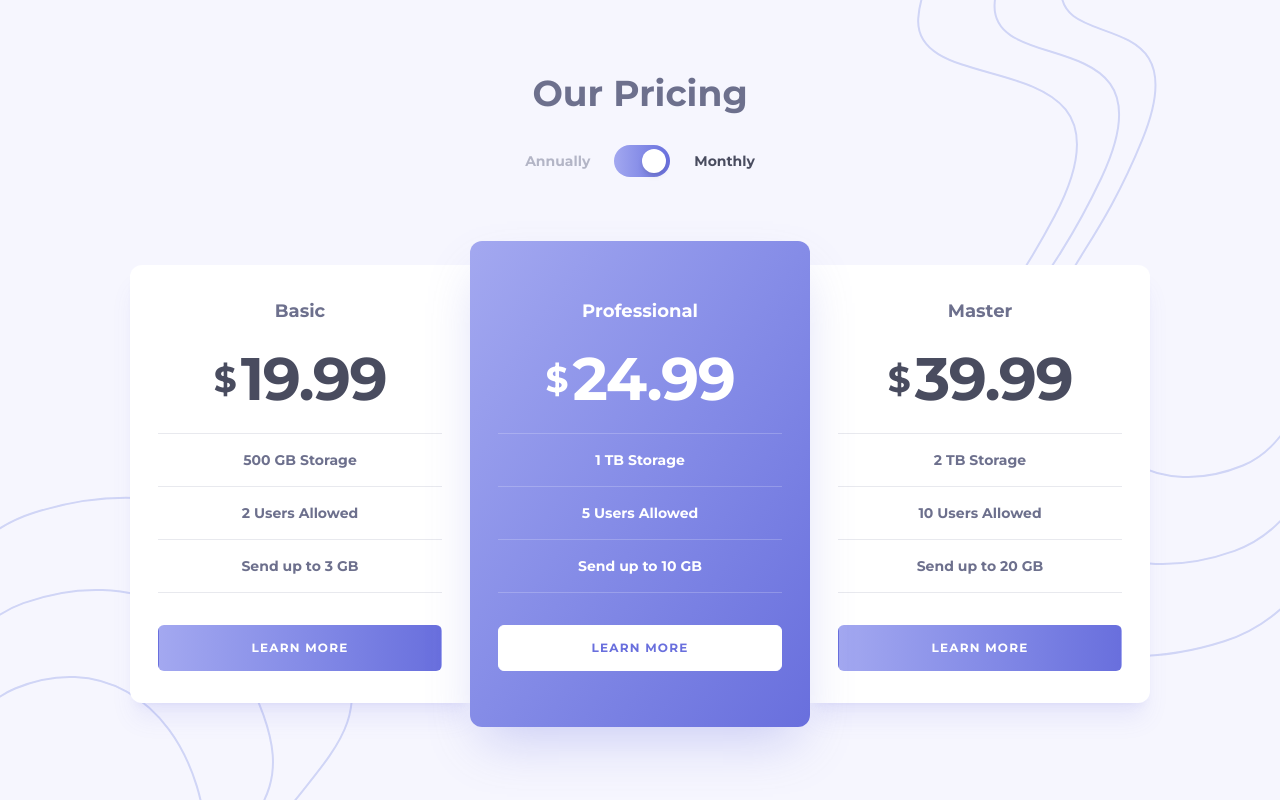
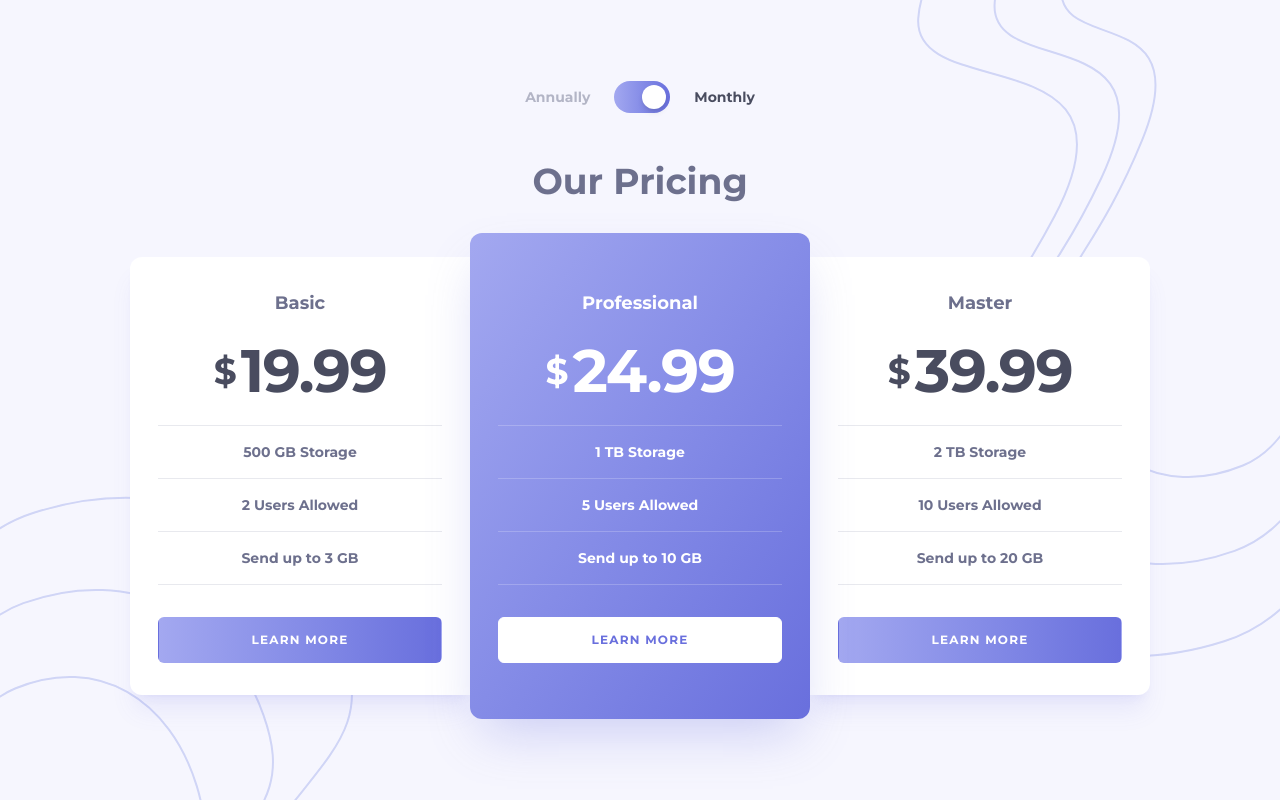
Before and after one commit to maleficio-studio/R5.08, a React (Vite) app: page / in a window 1280 px wide. Built offline with nearby package versions, Linux system fonts and the light colour scheme.

Commit message:
refactor: move PricingToggle component position in App layout

```diff
--- a/src/App.jsx
+++ b/src/App.jsx
@@ -28,15 +28,16 @@ function App() {
         className="pointer-events-none absolute bottom-0 left-0 z-0 hidden select-none lg:block"
       />
 
+      {/* Toggle */}
+      <div className="mb-12">
+        <PricingToggle isMonthly={isMonthly} onToggle={handleToggle} />
+      </div>
+
       {/* Main Content */}
       <main className="relative z-10 flex w-full max-w-6xl flex-col items-center">
         <h1 className="mb-8 text-3xl font-bold text-[hsl(233,13%,49%)] sm:text-4xl">
           Our Pricing
         </h1>
-
-        <div className="mb-14 sm:mb-16">
-          <PricingToggle isMonthly={isMonthly} onToggle={handleToggle} />
-        </div>
 
         <div className="flex w-full flex-col items-center justify-center gap-8 lg:flex-row lg:gap-0">
           {pricingData.map((plan, index) => (
```
